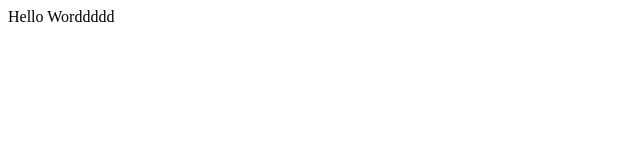
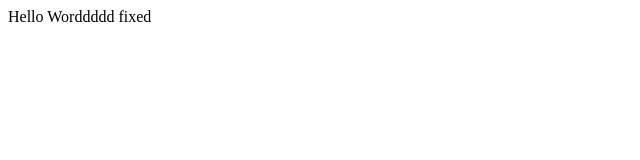
Before and after one commit to pyscho4454/Portofolio_Putra, a plain HTML site: page Indeks.html in a window 1280 px wide. Shown: the full height of the page, 0-640 px from the left. Drawn offline with Linux system fonts and the light colour scheme.

Commit message:
Indeks.html
fixed

```diff
--- a/Indeks.html
+++ b/Indeks.html
@@ -7,5 +7,6 @@
 </head>
 <body>
     Hello Worddddd
+    fixed
 </body>
 </html>
```
